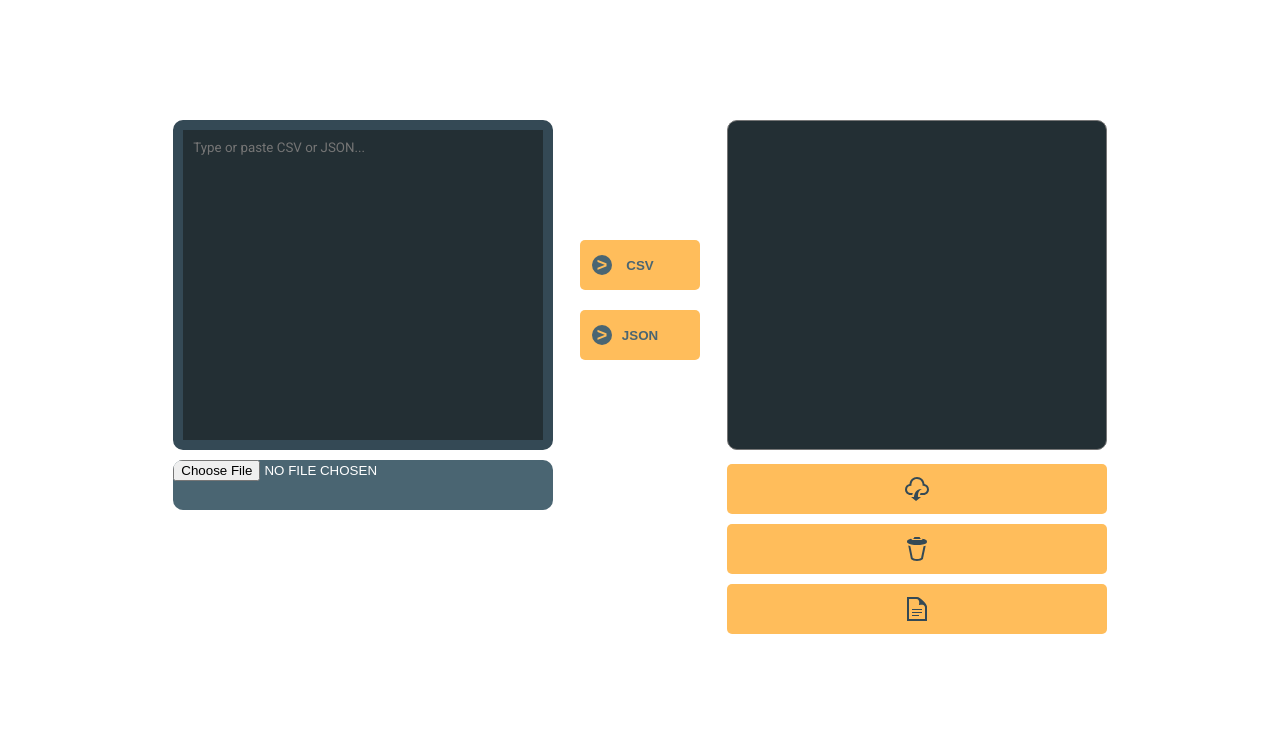
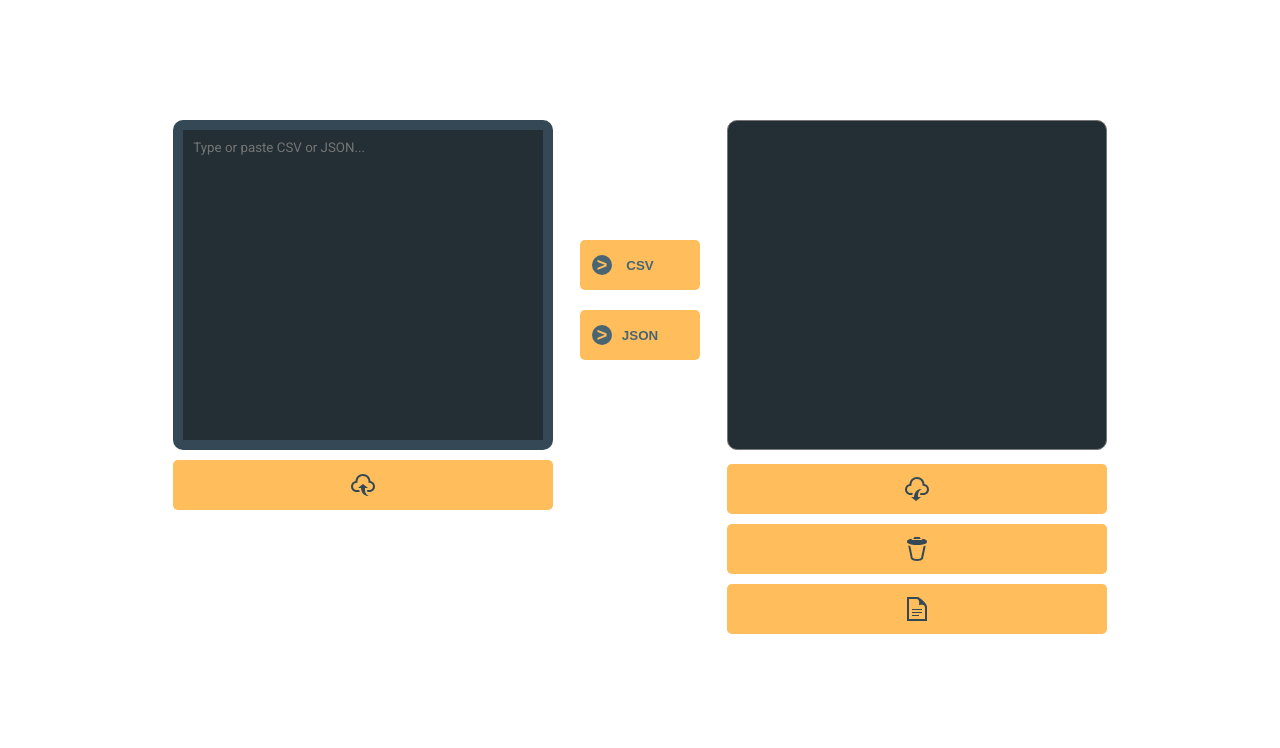
Before and after one commit to linusmanuel/CSV-to-JSON, a website with bundled scripts: page index.html in a window 1280 px wide. Shown: the top 748 px of the page. Built offline with nearby package versions, Linux system fonts and the light colour scheme.

Commit message:
fix(button,index): Fixed button upload style

```diff
--- a/index.html
+++ b/index.html
@@ -21,7 +21,10 @@
         <div class="section-input__group">
           <textarea required class="input__text input--csv" cols="30" rows="10"
             placeholder="Type or paste CSV or JSON..."></textarea>
-          <input type="file" accept="text/json, text/csv" class="btn btn--upload fileToConvert">
+          <div class="btn-upload-wrapper">
+            <img src="/resources/images/sprite-svg/upload.svg">
+            <input type="file" accept="text/json, text/csv" class="btn btn--upload fileToConvert">
+          </div>
         </div>
       </section>
 
--- a/resources/frontend/components/_button.scss
+++ b/resources/frontend/components/_button.scss
@@ -22,6 +22,7 @@
     color: $white;
     gap: 1rem;
     text-transform: uppercase;
+    opacity: 0;
 
     svg {
       color: $color-secondary;
@@ -60,3 +61,18 @@
     }
   }
 }
+
+.btn-upload-wrapper {
+  background-color: $color-secondary;
+  border-radius: 5px;
+  height: 5rem;
+  position: relative;
+  width: 100%;
+
+  img {
+    position: absolute;
+    left: 50%;
+    top: 50%;
+    transform: translate(-50%, -50%);
+  }
+}
```
Also changed, not shown: resources/style/style.css.
